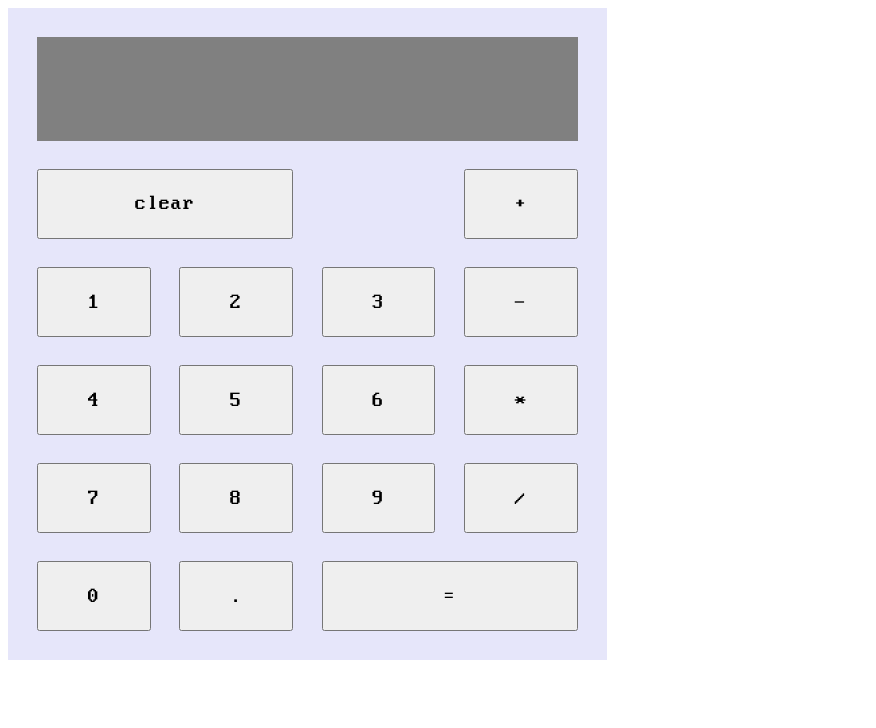
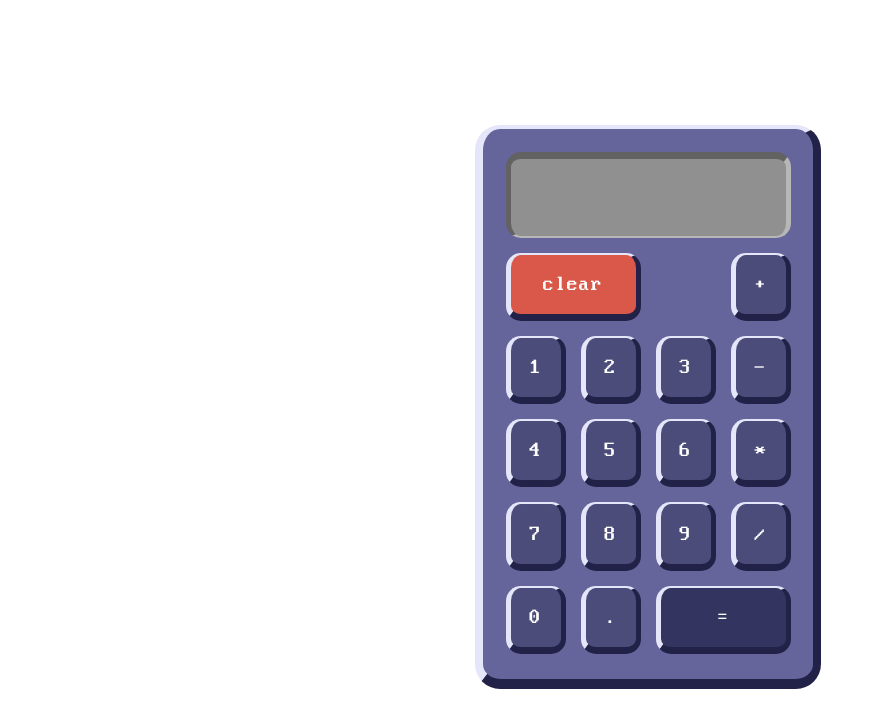
Before and after one commit to AngelCia/calculator, a plain HTML site: page index.html in a window 1280 px wide. Shown: the whole page, without its empty margins (0-876 px from the left). Drawn offline with Linux system fonts and the light colour scheme.

Commit message:
Made it more visually appealing

```diff
--- a/calculator.js
+++ b/calculator.js
@@ -13,11 +13,20 @@ function subtract(a, b){
 }
 
 function multiply(a, b){
-    return a * b;
+    let result = a*b;
+    let decimalValue = result.toString().indexOf(".");
+    let decimalLength = result.toString().substring(decimalValue+1);
+    if(decimalLength.length > 3) return result.toFixed(3);
+    return result;
 }
 
 function divide(a, b){
-    return a / b;
+    if (b == 0) alert("what are you some kind of idiot? You can't divide by 0.");
+    let result = a/b;
+    let decimalValue = result.toString().indexOf(".");
+    let decimalLength = result.toString().substring(decimalValue+1);
+    if(decimalLength.length > 3) return result.toFixed(3);
+    return result;
 }
 
 function operate(a, operator, b){
--- a/style.css
+++ b/style.css
@@ -4,16 +4,34 @@
   }
 
   .calculatorBox{
-    background-color: lavender;
-    height: auto;
-    width: 45%;
+    background-color: rgb(101, 101, 155);
+    height: 520px;
+    width: 300px;
     padding: 15px;
+    position: fixed;
+    top: 50%;
+    left: 50%;
+    margin-top: -275px;
+    margin-left: -165px;
+    border-top: 4px solid lavender;
+    border-left: 8px solid lavender;
+    border-bottom:10px solid rgb(34, 34, 72);
+    border-right: 8px solid rgb(34, 34, 72);
+    border-radius: 25px;
 }
 
+p{
+    color: white;
+}
 .display{
     display: flex;
-    height: 75px;
-    background-color: grey;
+    height: 12%;
+    background-color: rgb(144, 144, 144);
+    border-top: 7px solid rgb(98, 98, 98);
+    border-left: 5px solid rgb(98, 98, 98);;
+    border-bottom:2.5px solid rgb(183, 183, 183);
+    border-right: 5px solid rgb(183, 183, 183);
+    border-radius: 15px;
     margin: 2.5%;
     padding: 2.5%;
     justify-content: end;
@@ -29,23 +47,62 @@ h6{
 p{
     font-family: PerfectDOS;
     font-size: 16pt;
+    margin: 0px;
 }
 
 .buttons{
     display: flex;
     flex-wrap: wrap;
-    height: auto;
+    height: 64%;
 }
 
 .row1{
     display: flex;
     justify-content: space-between;
+    height: 16%;
 }
 
 .numbers, .operators{
+    border-radius: 15px;
     flex-basis: 20%;
     margin: 2.5%;
+    background-color: rgb(76, 76, 122);
+    border-top: 2.5px solid lavender;
+    border-left: 5px solid lavender;
+    border-bottom:7px solid rgb(34, 34, 72);
+    border-right: 5px solid rgb(34, 34, 72);
+}
 
+.numbers:active, .operators:active, .clear:active{
+    border-bottom: 2.5px solid lavender;
+    border-right: 5px solid lavender;
+    border-top:7px solid rgb(34, 34, 72);
+    border-left: 5px solid rgb(34, 34, 72);
+}
+
+.numbers:hover, .operators:hover{
+    background-color: rgb(66, 66, 110);
+}
+
+.clear:hover{
+    background-color: rgb(183, 75, 63);
+}
+
+.clear{
+    border-radius: 15px;
+    background-color: rgb(218, 88, 73);
+    border-top: 2.5px solid lavender;
+    border-left: 5px solid lavender;
+    border-bottom:7px solid rgb(34, 34, 72);
+    border-right: 5px solid rgb(34, 34, 72);
+}
+
+.equals{
+    background-color: rgb(52, 52, 97);
+}
+
+.equals:hover{
+    background-color: rgb(41, 41, 78);
 }
 
 .clear, .equals{
@@ -54,6 +111,6 @@ p{
 }
 
 .button{
-    display: block;
+    display: flex;
     width: 100%;
 }
```
